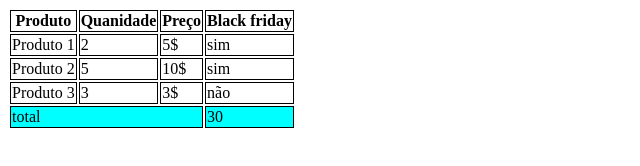
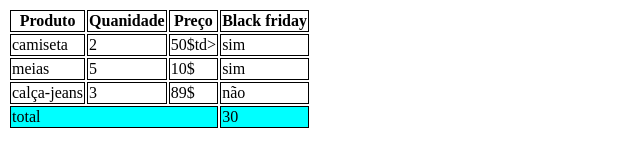
Before and after one commit to dev-lucas-santos/aula-tabela-devquest, a plain HTML site: page index.html in a window 1280 px wide. Shown: the whole page, without its empty margins (0-640 px from the left). Drawn offline with Linux system fonts and the light colour scheme.

Commit message:
alterandonome dos produtos e valores

```diff
--- a/index.html
+++ b/index.html
@@ -28,21 +28,21 @@
 
 <tbody>
     <tr>
-        <td>Produto 1</td>
+        <td>camiseta</td>
         <td>2</td>
-        <td>5$</td>
+        <td>50$td>
         <td>sim</td>
     </tr>
      <tr>
-        <td>Produto 2</td>
+        <td>meias
         <td>5</td>
         <td>10$</td>
         <td>sim</td>
     </tr>
      <tr>
-        <td>Produto 3</td>
+        <td>calça-jeans</td>
         <td>3</td>
-        <td>3$</td>
+        <td>89$</td>
         <td>não</td>
     </tr>
 </tbody>
```
